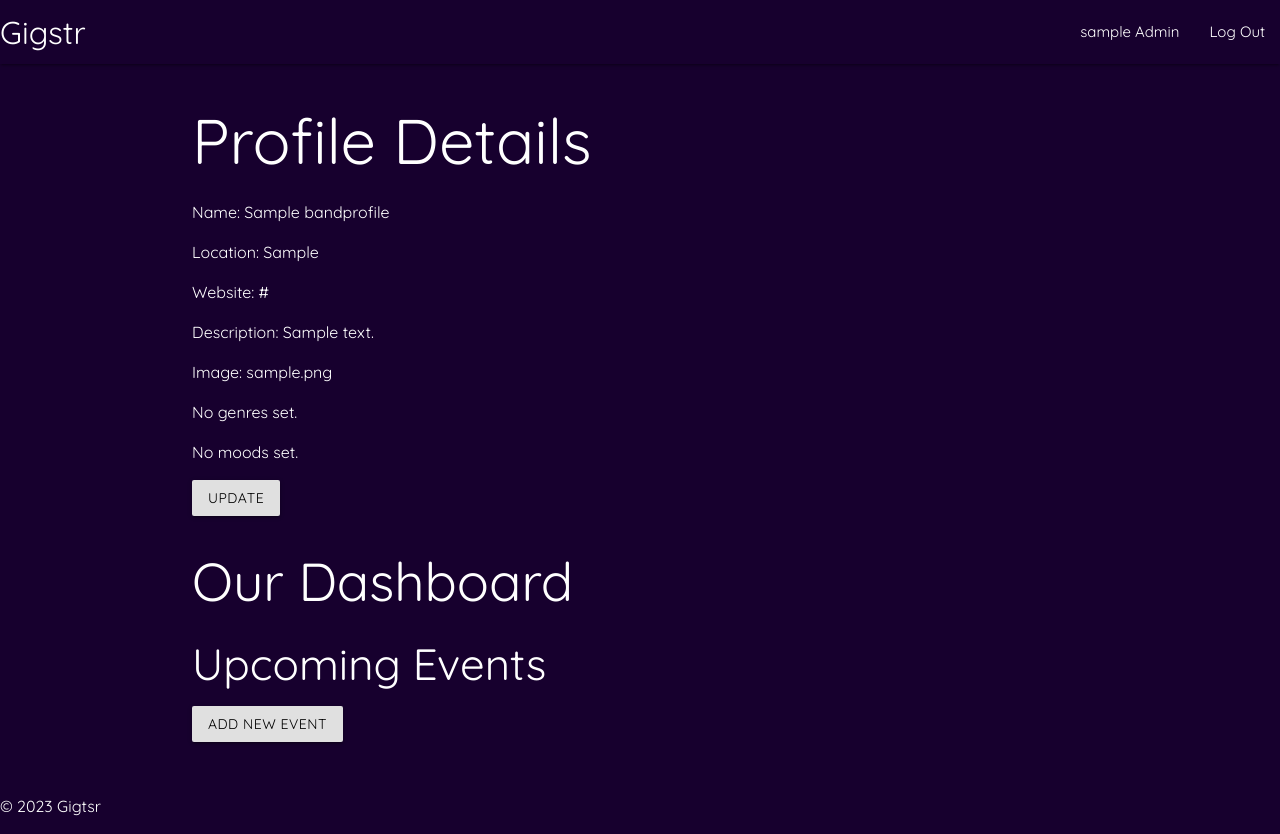
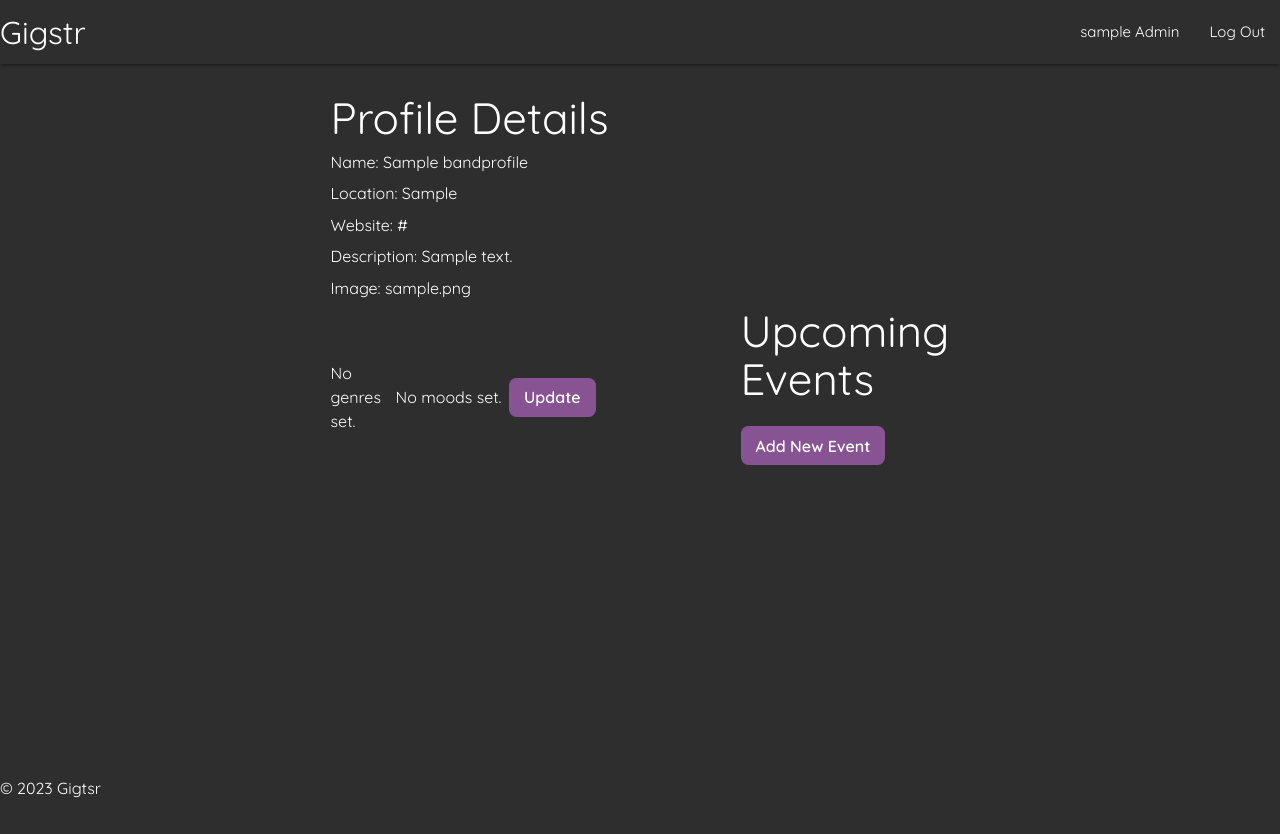
Before and after one commit to mqpiffle/Project-2-Gigstr, a Django app: page /bands/1/ in a window 1280 px wide. After the commit the page ends 798 px from the top, so only its background shows below. Run offline with Django 4.2, Linux system fonts and the light colour scheme; a user stored in the database is signed in; tables that the repository leaves empty hold one stand-in row (values such as "Sample post"); some web fonts are replaced.

Commit message:
event crud, styling

```diff
--- a/main_app/models.py
+++ b/main_app/models.py
@@ -137,7 +137,7 @@
         ordering = ['-date']
 
     def get_absolute_url(self):
-        return reverse('gigstr:events_detail', kwargs={'event_id': self.id})
+        return reverse('gigstr:events_detail', kwargs={'pk': self.pk})
 
 
 class Star(models.Model):
--- a/main_app/static/css/styles.css
+++ b/main_app/static/css/styles.css
@@ -2,10 +2,21 @@
 *,
 *::before,
 *::after {
-    background-color: hsl(270, 100%, 9%) !important;
+    box-sizing: border-box !important;
+    margin: 0;
+    padding: 0;
+    background-color: hsl(0, 0%, 18%) !important;
     color: white;
 }
 
+h1,
+h2,
+h3,
+h4,
+h5,
+h6 {
+    margin: 0;
+}
 body {
     font-family: 'Quicksand', sans-serif;
     font-size: 16px !important;
@@ -16,19 +27,71 @@
 }
 
 main {
+    width: min(65ch, 98%);
     flex: 1;
+    margin: 0 auto;
 }
 
+.g-bands-container {
+    margin: 2rem auto;
+    display: flex;
+    flex-direction: column;
+    gap: 0.5rem;
+}
+.g-tags-container {
+    width: 100%;
+    display: flex;
+    align-items: center;
+    gap: 0.5rem;
+}
 .g-tags {
+    display: flex;
+    align-items: baseline;
+    width: fit-content;
     font-weight: 600;
-    padding: 0.125rem 0.5rem;
+    padding: 0 0.5rem;
     color: black !important;
     border-radius: 0.5rem;
 }
 .g-genres {
-    background-color: rgb(162, 162, 81) !important;
+    background-color: hsl(63, 27%, 72%) !important;
 }
 
 .g-moods {
-    background-color: rgb(108, 126, 180) !important;
+    background-color: hsl(225, 27%, 72%) !important;
 }
+
+.g-btn {
+    width: fit-content;
+    font-weight: 600;
+    margin: 0.5rem 0;
+    padding: 0.5rem 1rem;
+    color: white !important;
+    background-color: hsl(289, 28%, 45%) !important;
+    border: none;
+    border-radius: 0.5rem;
+    cursor: pointer;
+    transition: background-color 180ms ease;
+}
+
+.g-btn:hover {
+    background-color: hsl(289, 28%, 27%) !important;
+    transition: background-color 180ms ease;
+}
+.g-events-container {
+    display: flex;
+    flex-direction: column;
+    gap: 1rem;
+}
+.g-card {
+    width: min(480px, 100%);
+    padding: 0.5rem;
+    border-radius: 0.5rem;
+    box-shadow: 3px 3px 9px hsl(0 0% 0% / 0.5);
+}
+.g-card,
+.g-card * {
+    margin: 0;
+    color: hsl(270, 100%, 9%) !important;
+    background-color: white !important;
+}
--- a/main_app/templates/bands/details.html
+++ b/main_app/templates/bands/details.html
@@ -1,58 +1,57 @@
 {% extends 'base.html' %} {% block content %}
-<div>
-    <h1>Profile Details</h1>
+<div class="g-bands-container">
+    <h3>Profile Details</h3>
     <p>Name: {{ band_profile.name }}</p>
     <p>Location: {{ band_profile.location }}</p>
     <p>Website: {{ band_profile.website }}</p>
     <p>Description: {{ band_profile.description }}</p>
     <p>Image: {{ band_profile.image }}</p>
-    <ul>
+    <div class="g-tags-container">
         {% if band_profile.genres.count %}
-        <p>
-            Genres: {% for genre in band_profile.genres.all %}
-            <span class="g-tags g-genres">{{ genre.name }}</span>
-        </p>
-        {% endfor %} {% else %}
-        <p>No genres set.</p>
-        {% endif %}
-    </ul>
-    <ul>
+        <div>Genres:</div>
+        {% for genre in band_profile.genres.all %}
+        <div class="g-tags g-genres">{{ genre.name }}</div>
+        {% endfor %}
+    </div>
+    {% else %}
+    <p>No genres set.</p>
+    {% endif %}
+
+    <div class="g-tags-container">
         {% if band_profile.moods.count %}
-        <p>
-            Moods: {% for mood in band_profile.moods.all %}
-            <span class="g-tags g-moods">{{ mood.name }}</span>
-        </p>
-        {% endfor %} {% else %}
-        <p>No moods set.</p>
-        {% endif %}
-    </ul>
+        <div>Moods:</div>
+        {% for mood in band_profile.moods.all %}
+        <div class="g-tags g-moods">{{ mood.name }}</div>
+        {% endfor %}
+    </div>
+    {% else %}
+    <p>No moods set.</p>
+    {% endif %}
     <a
         href="{% url 'gigstr:bands_update' band_profile.id %}"
-        class="btn grey lighten-2 black-text"
+        class="g-btn"
         >Update</a
     >
 </div>
-<div>
-    <h2>Our Dashboard</h2>
+<div class="g-events-container">
     <h3>Upcoming Events</h3>
     <a
         href="{% url 'gigstr:events_create' %}"
-        class="btn grey lighten-2 black-text"
+        class="g-btn"
         >Add New Event</a
     >
-    <div>
+    <div class="g-events-container">
         {% for event in band_events %}
-        <div class="card">
+        <div class="g-card">
             <p>{{ event.date }}</p>
             <p>{{ event.time }}</p>
             {% for band in event.band_set.all %}
             <h5>{{ band.name }}</h5>
             {% endfor %}
             <h5>{{ event.venue }}</h5>
-            <p>{{ event.ticket_price }}</p>
+            <a href="{% url 'gigstr:events_detail' event.id %}">View Details</a>
         </div>
         {% endfor %}
     </div>
 </div>
-<p></p>
 {% endblock %}
--- a/main_app/templates/base.html
+++ b/main_app/templates/base.html
@@ -44,7 +44,7 @@
                 </div>
             </nav>
         </header>
-        <main class="container">{% block content %} {% endblock %}</main>
+        <main>{% block content %} {% endblock %}</main>
         <footer class="page-footer">
             <p>&copy; 2023 Gigtsr</p>
         </footer>
--- a/main_app/templates/main_app/bandprofile_form.html
+++ b/main_app/templates/main_app/bandprofile_form.html
@@ -17,8 +17,8 @@
     </table>
     <input
         type="submit"
-        value="Submit!"
-        class="btn"
+        value="Submit"
+        class="g-btn"
     />
 </form>
 <script>
--- a/main_app/templates/main_app/event_form.html
+++ b/main_app/templates/main_app/event_form.html
@@ -17,8 +17,8 @@
     </table>
     <input
         type="submit"
-        value="Submit!"
-        class="btn"
+        value="Submit"
+        class="g-btn"
     />
 </form>
 <script>
--- a/main_app/templates/main_app/fanprofile_form.html
+++ b/main_app/templates/main_app/fanprofile_form.html
@@ -17,8 +17,8 @@
     </table>
     <input
         type="submit"
-        value="Submit!"
-        class="btn"
+        value="Submit"
+        class="g-btn"
     />
 </form>
 {% endblock %}
--- a/main_app/templates/main_app/venueprofile_form.html
+++ b/main_app/templates/main_app/venueprofile_form.html
@@ -17,8 +17,8 @@
     </table>
     <input
         type="submit"
-        value="Submit!"
-        class="btn"
+        value="Submit"
+        class="g-btn"
     />
 </form>
 {% endblock %}
--- a/main_app/templates/registration/login.html
+++ b/main_app/templates/registration/login.html
@@ -8,6 +8,7 @@
     <input
         type="submit"
         value="Login"
+        class="g-btn"
     />
     <input
         type="hidden"
--- a/main_app/templates/registration/signup.html
+++ b/main_app/templates/registration/signup.html
@@ -9,6 +9,7 @@
     <input
         type="submit"
         value="Sign Up"
+        class="g-btn"
     />
 </form>
 <script>
--- a/main_app/views.py
+++ b/main_app/views.py
@@ -22,7 +22,6 @@
 # function view
 # first step is to recreate the home view on its own with a custom view
 def home(request):
-    print(request.resolver_match.url_name)
     # pdb.set_trace()
 # next step - see if the home view can process their role
     if request.user.is_authenticated:
@@ -94,10 +93,9 @@
 #         return context
 
 def BandProfileDetail(request, band_id):
-    band = BandProfile.objects.get(id=band_id)
+    band = BandProfile.objects.get(user=request.user.id)
     band_events = Event.objects.filter(bands=band_id)
-    print(band_events)
-    return render(request, 'bands/details.html', {'band_profile': band})
+    return render(request, 'bands/details.html', {'band_profile': band, 'band_events': band_events})
 
 class BandProfileCreate(LoginRequiredMixin, PermissionRequiredMixin, CreateView):
     permission_required = 'main_app.add_bandprofile'
@@ -159,6 +157,7 @@
     model = Event
     template_name = 'events/index.html'
 
+
 class EventDetail(LoginRequiredMixin, PermissionRequiredMixin, DetailView):
     permission_required = 'main_app.view_event'
     model = Event
@@ -178,14 +177,14 @@
 
 
 class EventUpdate(LoginRequiredMixin, PermissionRequiredMixin, UpdateView):
-    permission_required = 'main_app.set_event'
+    permission_required = 'main_app.change_event'
     model = Event
     fields = ['date', 'time', 'ticket_price', 'note', 'bands', 'venue']
 
 class EventDelete(LoginRequiredMixin, PermissionRequiredMixin, DeleteView):
-    permission_required = 'main_app.remove_event'
+    permission_required = 'main_app.delete_event'
     model = Event
-    success_url = '/events/'
+    success_url = 'gigstr:home'
 
 # class Login(View):
 #     def get(self, request):
```
Also changed, not shown: main_app/templates/bands/index.html (+10 -8 lines), main_app/templates/events/details.html (+21 -11 lines), main_app/templates/fans/details.html (+6 -6 lines), main_app/templates/main_app/event_confirm_delete.html (added, +19 -0 lines).
